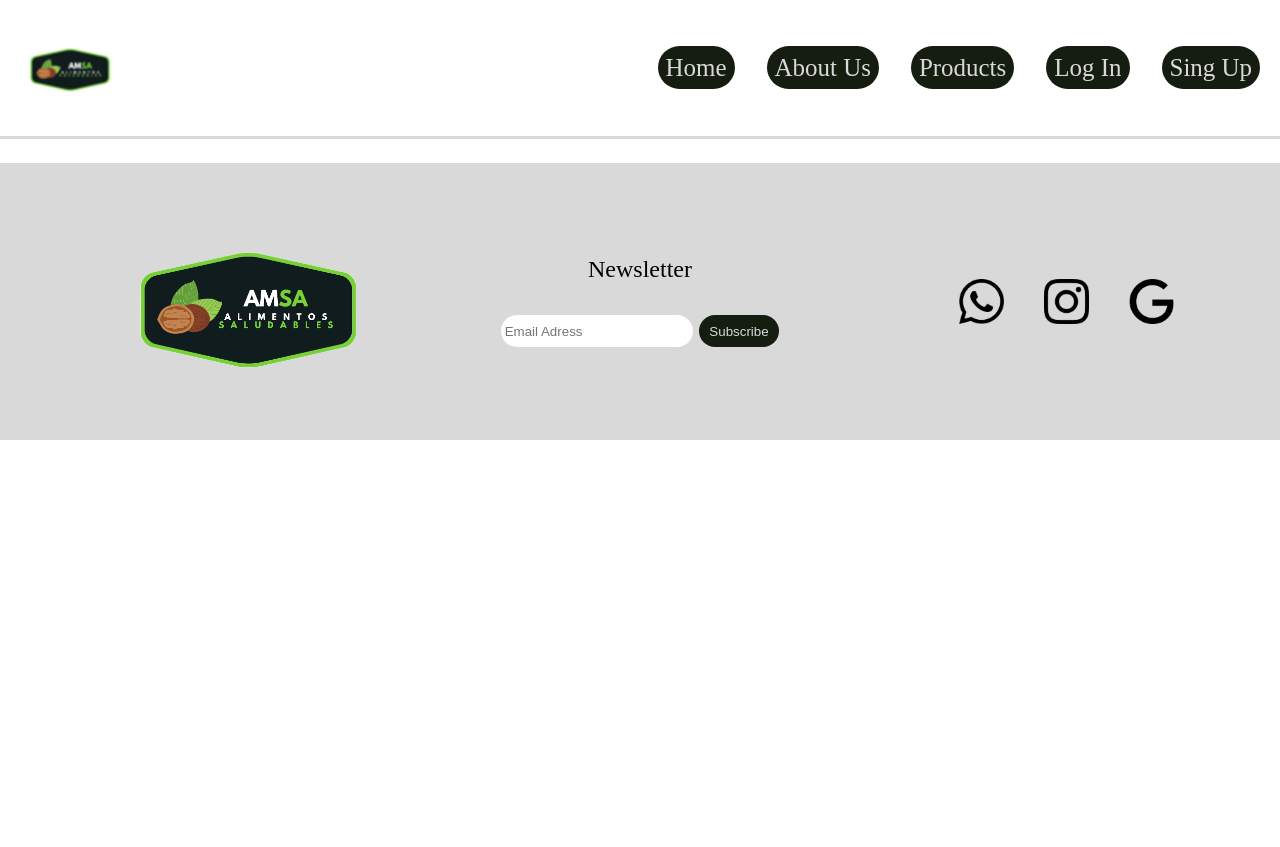
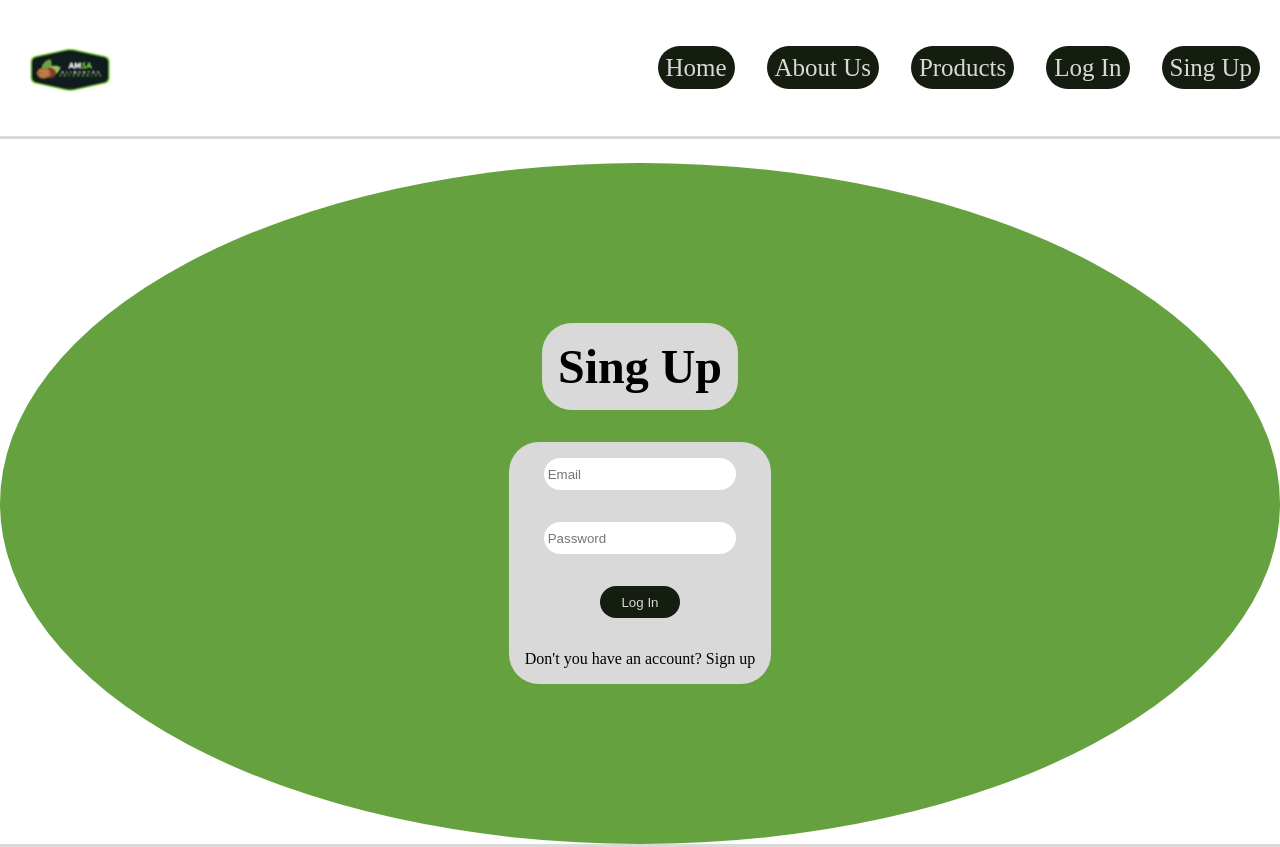
Before and after one commit to santinoamodeo/amsa-site-sass-responsive, a website: page pages/sing-up.html in a window 1280 px wide. Shown: the top 847 px of the page. Before the commit the page ends 800 px from the top, so only its background shows below. Drawn offline with Linux system fonts and the light colour scheme.

Commit message:
finalizando

```diff
--- a/pages/sing-up.html
+++ b/pages/sing-up.html
@@ -22,7 +22,27 @@
         </nav>
     </header>
     <main>
-
+      <main  class="main-login">
+        <div class="text-p4">
+          <h1>Sing Up</h1>
+        </div>
+        <div class="inputs-p4">
+            <div class="email-p4">
+                <form action="">
+                  <label for="form-email" class="email"></label>
+                  <input type="text" class="form-pass"id="email" placeholder=" Email" />
+                </form>
+            </div>
+            <div class="pass-p4">
+              <form action="">
+                <label for="password"></label>
+                <input type="password" id="password" placeholder=" Password" />
+              </form>
+            </div>
+            <button> Log In</button>
+            <a href="../pages/sing-up.html">Don't you have an account? Sign up</a>
+        </div>
+    </main>
     </main>
     <footer>
         <div class="left">
--- a/scss/layout/main-log-in.scss
+++ b/scss/layout/main-log-in.scss
@@ -1,5 +1,5 @@
 .main-login{
-    padding: 10rem 0;
+    padding: 10rem;
     background-color: $green-hover;
     border-radius: 50%;
     display: flex;
```
Also changed, not shown: pages/log-in.html (+0 -1 lines), css/style.css.
